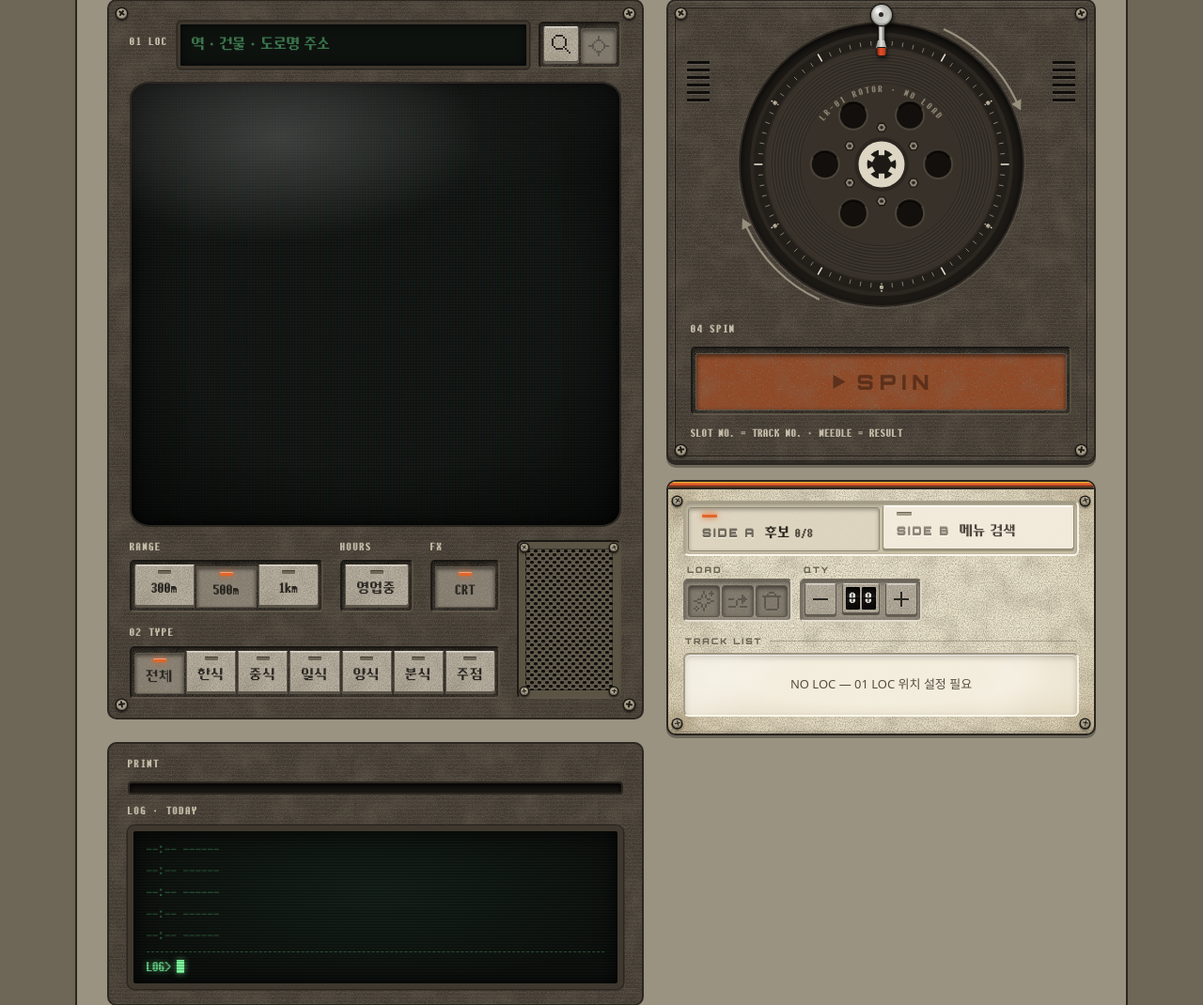
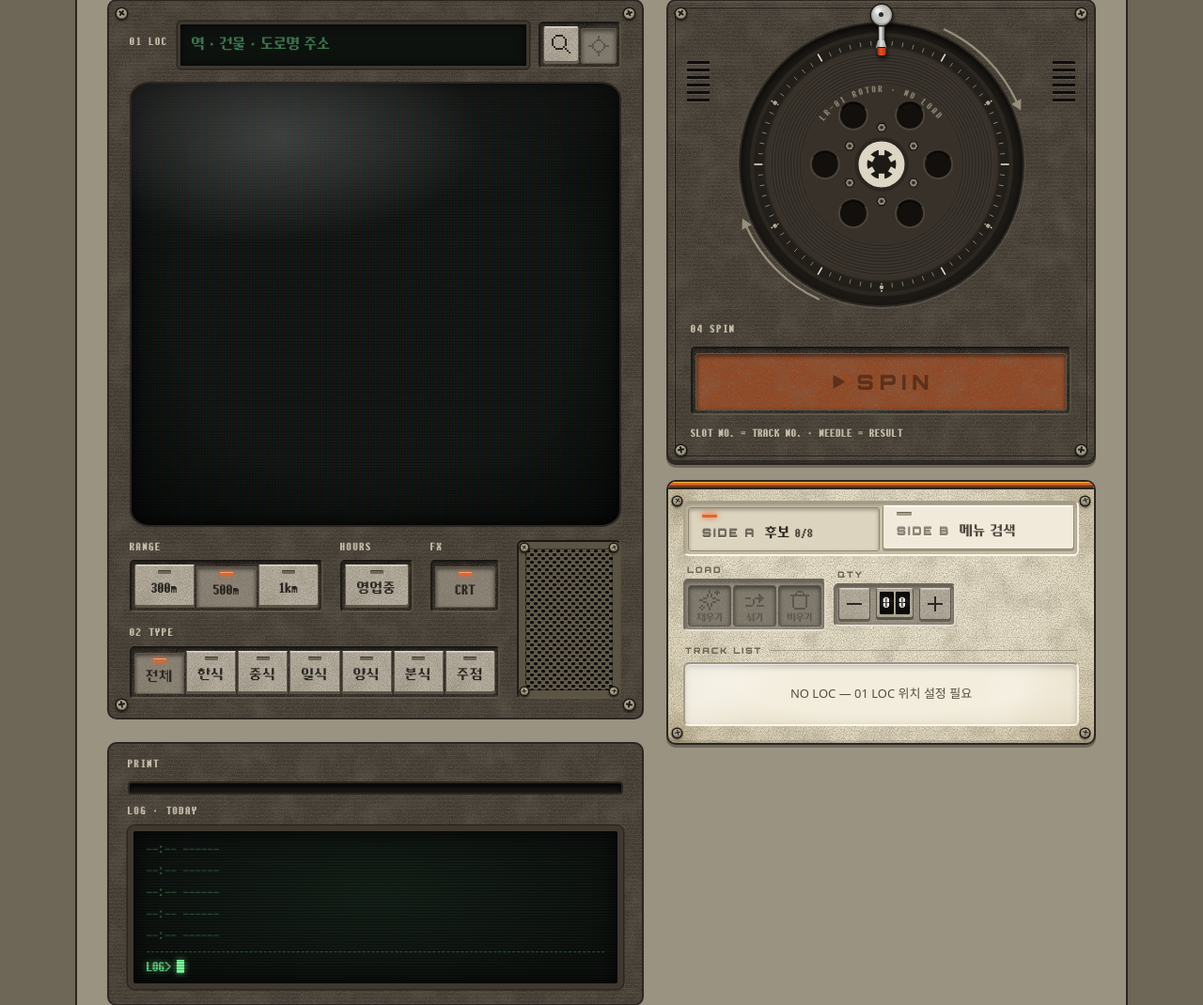
Before and after one commit to coldzero7362/lunch-roulette-app, a Laravel app: template resources/views/roulette.blade.php in a window 1280 px wide. Shown: the part 348-1418 px from the top of the page at 94% size. Run offline with Laravel 12, Linux system fonts and the light colour scheme; the template is opened without the code that fills it, so the values that code supplies are empty; style sheets or scripts are compiled from the project's sources; some libraries are stand-ins or nearby versions.

Commit message:
Cut the steps between a location and a result
- SPIN on an empty wheel fills it from nearby places and spins at once,
  so the default flow is location -> SPIN; a wheel the user filled by
  hand is spun as is
- the empty track list offers two keys instead of an instruction:
  자동으로 N곳 채우기 and 메뉴로 찾아 넣기 (opens SIDE B, focuses search)
- fill / shuffle / clear keys carry engraved names under their icons
- status and ticket hints point to SPIN; tab switching moves to
  roulette/tabs.js

Co-Authored-By: Claude Opus 5.5 <noreply@anthropic.com>

```diff
--- a/resources/css/roulette.css
+++ b/resources/css/roulette.css
@@ -324,6 +324,22 @@
 /* 도구 줄: 마법봉·섞기처럼 선이 복잡한 아이콘은 줄이면 뭉개지므로 원래 크기(24px), 키 34px */
 .rl-jcard__tools { align-items: center; }
 .rl-jcard__tools .rl-key--sq { width: 34px; height: 34px; }
+
+/* 이름이 새겨진 아이콘 키: 아이콘 위, 이름 아래 (도구 줄) */
+.rl-jcard__tools .rl-key--cap {
+    flex-direction: column;
+    gap: 2px;
+    width: 46px;
+    height: 44px;
+    padding: 3px 0 2px;
+}
+.rl-jcard__tools .rl-key--cap svg { order: -1; width: 20px; height: 20px; }
+.rl-key__cap { font-family: var(--font-pixel); font-size: 10px; line-height: 1; letter-spacing: 0; white-space: nowrap; }
+
+/* 빈 목록: 안내 한 줄 + 바로 누를 키 */
+.rl-empty { display: flex; flex-direction: column; align-items: center; gap: 12px; }
+.rl-empty__msg { margin: 0; }
+.rl-empty .rl-well { flex-wrap: wrap; justify-content: center; }
 .rl-jcard__tools .rl-key--sq svg { width: 24px; height: 24px; }
 .rl-stepper { align-items: center; }
 
@@ -1845,7 +1861,7 @@
 }
 
 /* 도구 줄: 가운데 선 대신 판에 새긴 홈 */
-.rl-ivory .rl-jcard__tools { padding: 24px 0 10px; border-bottom: 0; }
+.rl-ivory .rl-jcard__tools { padding: 24px 0 10px; border-bottom: 0; row-gap: 24px; } /* 줄이 바뀌어도 키 홈 위 표기(QTY)가 윗줄에 겹치지 않게 */
 .rl-ivory .rl-search { padding: 12px 0 10px; border-bottom: 0; }
 
 /* 목록 창: 판에 파인 홈 + 밝은 종이 + 투명 덮개 */
--- a/resources/js/roulette.js
+++ b/resources/js/roulette.js
@@ -4,7 +4,7 @@
  *
  * 이 파일은 키·탭 이벤트 연결과 시작 순서만 담는다. 기능은 ./roulette/ 아래 모듈에:
  *   map(지도·위치) · places(조회·후보) · hours(영업 상태) · wheel(돌림판) · ticket(영수증·기록)
- *   list(SIDE A) · menu-search(SIDE B) · location-search(위치 검색) · readout(계기판) · render
+ *   list(SIDE A) · menu-search(SIDE B) · tabs · location-search(위치 검색) · readout(계기판) · render
  *   logic/ 은 DOM 없는 순수 로직 (tests/js 에서 node --test 로 검사)
  */
 import { hydrateIcons } from './pixel-icons';
@@ -18,6 +18,7 @@ import { autoFill, clearCandidates, exclude, fetchPlaces, initSlots, reshuffle,
 import { updateReadout } from './roulette/readout.js';
 import { state } from './roulette/state.js';
 import { clearResult, markLastResult, renderLog, setTicketIdle } from './roulette/ticket.js';
+import { initTabs } from './roulette/tabs.js';
 import { spin } from './roulette/wheel.js';
 import { terminalInput } from './terminal-input';
 
@@ -37,29 +38,6 @@ function initCrt() {
     setCrt(saved !== 'off', false);
     $('crt-toggle').addEventListener('click', () => {
         setCrt($('crt-toggle').getAttribute('aria-pressed') !== 'true');
-    });
-}
-
-/* ---------- 카세트 A면 / B면 ---------- */
-
-function selectTab(tab) {
-    el.tabs.forEach((t) => {
-        const on = t === tab;
-        t.setAttribute('aria-selected', String(on));
-        t.tabIndex = on ? 0 : -1;
-        $(t.getAttribute('aria-controls')).hidden = !on;
-    });
-}
-
-function initTabs() {
-    el.tabs.forEach((tab, i) => {
-        tab.addEventListener('click', () => selectTab(tab));
-        tab.addEventListener('keydown', (e) => {
-            if (e.key !== 'ArrowRight' && e.key !== 'ArrowLeft') return;
-            const next = el.tabs[(i + (e.key === 'ArrowRight' ? 1 : el.tabs.length - 1)) % el.tabs.length];
-            selectTab(next);
-            next.focus();
-        });
     });
 }
 
--- a/resources/js/roulette/list.js
+++ b/resources/js/roulette/list.js
@@ -2,18 +2,16 @@
 import { SHUT_TONE, SLICES } from './constants.js';
 import { el } from './dom.js';
 import { blocked, hoursTag } from './hours.js';
-import { exclude } from './places.js';
+import { autoFill, exclude, spare } from './places.js';
 import { detailLink, iconKey, metaLine, well } from './rows.js';
 import { state } from './state.js';
+import { openMenuSearch } from './tabs.js';
 
 export function renderCandidates() {
     el.count.textContent = `${state.candidates.length}/${state.slots}`;
 
     if (!state.candidates.length) {
-        const li = document.createElement('li');
-        li.className = 'rl-track__empty';
-        li.textContent = state.center ? 'EMPTY — 자동 채움 또는 SIDE B 메뉴 검색' : 'NO LOC — 01 LOC 위치 설정 필요';
-        el.candidates.replaceChildren(li);
+        el.candidates.replaceChildren(emptyRow());
         return;
     }
 
@@ -47,3 +45,36 @@ export function renderCandidates() {
         return li;
     }));
 }
+
+/** 빈 목록: 설명 대신 바로 누를 키 (자동으로 채우기 / 메뉴로 찾아 넣기) */
+function emptyRow() {
+    const li = document.createElement('li');
+    li.className = 'rl-track__empty rl-empty';
+    if (!state.center) {
+        li.textContent = 'NO LOC — 01 LOC 위치 설정 필요';
+        return li;
+    }
+
+    const msg = document.createElement('p');
+    msg.className = 'rl-empty__msg';
+    msg.textContent = !state.poolLoaded ? '반경 내 식당 조회 중'
+        : spare().length ? '비어 있음 — ▶ SPIN 을 누르면 자동으로 채워 돌림'
+        : '반경 내 식당 없음 — 반경·종류 변경';
+
+    const fill = textKey(`자동으로 ${state.slots}곳 채우기`, autoFill);
+    fill.dataset.needSpare = '1';
+    fill.classList.replace('rl-key--beige', 'rl-key--amber'); // 먼저 누를 키는 노란색
+    const search = textKey('메뉴로 찾아 넣기', openMenuSearch);
+
+    li.append(msg, well(fill, search));
+    return li;
+}
+
+function textKey(label, onClick) {
+    const key = document.createElement('button');
+    key.type = 'button';
+    key.className = 'rl-key rl-key--beige rl-key--small';
+    key.textContent = label;
+    key.addEventListener('click', onClick);
+    return key;
+}
--- a/resources/js/roulette/places.js
+++ b/resources/js/roulette/places.js
@@ -44,7 +44,7 @@ export async function fetchPlaces() {
         loadMapHours();
 
         let message = !state.pool.length ? '반경 내 결과 0건 — 반경 확대 또는 종류 변경'
-            : state.candidates.length ? 'READY' : 'READY — 자동 채움 또는 메뉴 검색';
+            : state.candidates.length ? 'READY' : 'READY — ▶ SPIN (빈 후보는 자동으로 채움)';
         const accuracy = state.place?.accuracy;
         if (accuracy > ACCURACY_WARN_M) {
             message += ` · 위치 오차 ±${(accuracy / 1000).toFixed(1)}km — 위치 검색 권장`;
--- a/resources/js/roulette/render.js
+++ b/resources/js/roulette/render.js
@@ -26,11 +26,11 @@ export function setBusy(busy) {
     const empty = state.candidates.length === 0;
     const autoOnWheel = state.candidates.some((p) => !state.pinned.has(p.id));
     const hasSpare = spare().length > 0;
-    el.spin.disabled = busy || empty;
+    el.spin.disabled = busy || (empty && !hasSpare); // 비어 있으면 SPIN 이 자동으로 채움
     el.auto.disabled = busy || state.candidates.length >= state.slots || !hasSpare;
     el.shuffle.disabled = busy || state.candidates.length < 2 && !(autoOnWheel && hasSpare);
     el.clear.disabled = busy || empty;
     el.slotsDown.disabled = busy || state.slots <= SLOTS_MIN;
     el.slotsUp.disabled = busy || state.slots >= SLOTS_MAX;
-    el.candidates.querySelectorAll('button').forEach((b) => { b.disabled = busy; });
+    el.candidates.querySelectorAll('button').forEach((b) => { b.disabled = busy || (b.dataset.needSpare === '1' && !hasSpare); });
 }
--- /dev/null
+++ b/resources/js/roulette/tabs.js
@@ -0,0 +1,29 @@
+/** 카세트 A면(후보) / B면(메뉴 검색) 탭 */
+import { $, el } from './dom.js';
+
+export function selectTab(tab) {
+    el.tabs.forEach((t) => {
+        const on = t === tab;
+        t.setAttribute('aria-selected', String(on));
+        t.tabIndex = on ? 0 : -1;
+        $(t.getAttribute('aria-controls')).hidden = !on;
+    });
+}
+
+/** B면(메뉴 검색)을 열고 검색칸에 커서 */
+export function openMenuSearch() {
+    selectTab($('tab-b'));
+    el.searchInput.focus();
+}
+
+export function initTabs() {
+    el.tabs.forEach((tab, i) => {
+        tab.addEventListener('click', () => selectTab(tab));
+        tab.addEventListener('keydown', (e) => {
+            if (e.key !== 'ArrowRight' && e.key !== 'ArrowLeft') return;
+            const next = el.tabs[(i + (e.key === 'ArrowRight' ? 1 : el.tabs.length - 1)) % el.tabs.length];
+            selectTab(next);
+            next.focus();
+        });
+    });
+}
--- a/resources/js/roulette/ticket.js
+++ b/resources/js/roulette/ticket.js
@@ -97,7 +97,7 @@ export function setTicketIdle() {
     el.resultKicker.textContent = state.spinning ? 'SPIN' : 'STANDBY';
     el.resultName.textContent = '—';
     el.resultName.removeAttribute('title');
-    el.resultMeta.textContent = state.candidates.length >= 1 ? '▶ SPIN 대기' : '후보 추가 → ▶ SPIN';
+    el.resultMeta.textContent = state.candidates.length >= 1 ? '▶ SPIN 대기' : '▶ SPIN — 후보는 자동으로 채움';
     el.resultAddress.textContent = ' ';
     el.resultHours.textContent = ' ';
     delete el.resultHours.dataset.status;
--- a/resources/js/roulette/wheel.js
+++ b/resources/js/roulette/wheel.js
@@ -7,7 +7,7 @@ import { el, SPIN_MS } from './dom.js';
 import { blocked, ensureHours } from './hours.js';
 import { renderCandidates } from './list.js';
 import { spinRotation } from './logic/format.js';
-import { checking } from './places.js';
+import { autoFill, checking, spare } from './places.js';
 import { setStatus } from './readout.js';
 import { setBusy } from './render.js';
 import { state } from './state.js';
@@ -186,8 +186,19 @@ function uprightNumbers() {
 }
 
 export async function spin() {
+    if (state.spinning || state.checking) return;
+
+    // 후보가 비어 있으면 반경 안 식당으로 채우고 바로 돌림 (위치 → SPIN 한 번으로 끝).
+    // 직접 몇 곳 넣어 둔 상태면 채우지 않음: 그 후보들끼리 고르려는 것일 수 있어서
+    if (!state.candidates.length) {
+        if (!spare().length) {
+            setStatus(state.poolLoaded ? '반경 내 식당 없음 — 반경·종류 변경' : '식당 조회 중 — 잠시 후 SPIN');
+            return;
+        }
+        await autoFill();
+        if (!state.candidates.length) return; // 채울 곳이 없었음 (autoFill 이 상태 줄에 이유를 씀)
+    }
     const n = state.candidates.length;
-    if (state.spinning || state.checking || n === 0) return;
 
     if (state.openOnly) {
         setStatus('영업 상태 확인 중');
--- a/resources/views/roulette.blade.php
+++ b/resources/views/roulette.blade.php
@@ -207,9 +207,9 @@
                     <div id="panel-a" role="tabpanel" aria-labelledby="tab-a">
                         <div class="rl-jcard__tools">
                             <div class="rl-well rl-legend" data-legend="LOAD" role="group" aria-label="후보 채우기">
-                                <button id="auto" type="button" class="rl-key rl-key--beige rl-key--sq" data-icon="sparkles" aria-label="자동 채움" title="자동 채움" disabled></button>
-                                <button id="shuffle" type="button" class="rl-key rl-key--beige rl-key--sq" data-icon="shuffle" aria-label="섞기" title="섞기" disabled></button>
-                                <button id="clear" type="button" class="rl-key rl-key--beige rl-key--sq" data-icon="trash" aria-label="비움" title="비움" disabled></button>
+                                <button id="auto" type="button" class="rl-key rl-key--beige rl-key--sq rl-key--cap" data-icon="sparkles" aria-label="자동 채움" title="빈 칸을 반경 안 식당으로 채움" disabled><span class="rl-key__cap" aria-hidden="true">채우기</span></button>
+                                <button id="shuffle" type="button" class="rl-key rl-key--beige rl-key--sq rl-key--cap" data-icon="shuffle" aria-label="섞기" title="자동으로 넣은 후보를 다시 뽑고 순서를 섞음" disabled><span class="rl-key__cap" aria-hidden="true">섞기</span></button>
+                                <button id="clear" type="button" class="rl-key rl-key--beige rl-key--sq rl-key--cap" data-icon="trash" aria-label="비움" title="후보를 모두 비움" disabled><span class="rl-key__cap" aria-hidden="true">비우기</span></button>
                             </div>
                             <div class="rl-well rl-stepper rl-legend" data-legend="QTY" role="group" aria-label="후보 수">
                                 <button id="slots-down" type="button" class="rl-key rl-key--beige rl-key--sq" data-icon="minus" aria-label="후보 수 감소" title="후보 수 −"></button>
```
